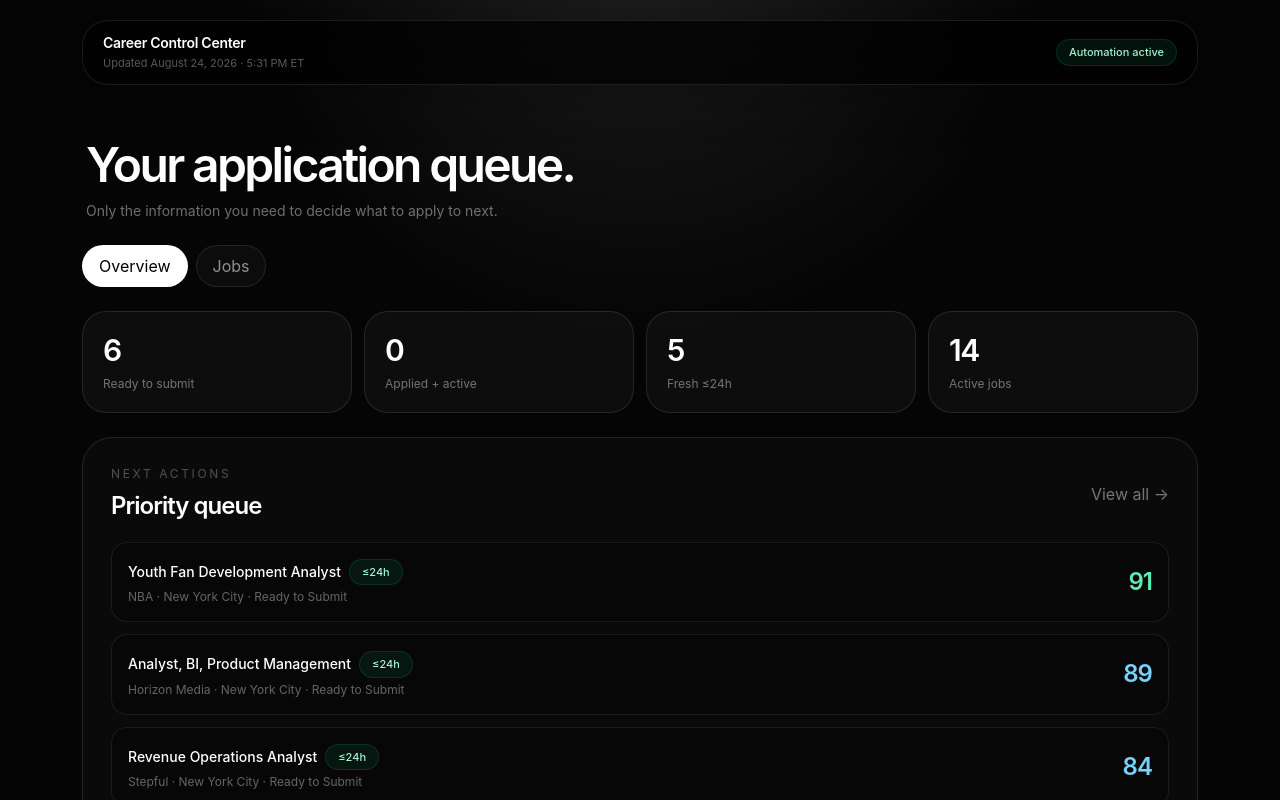
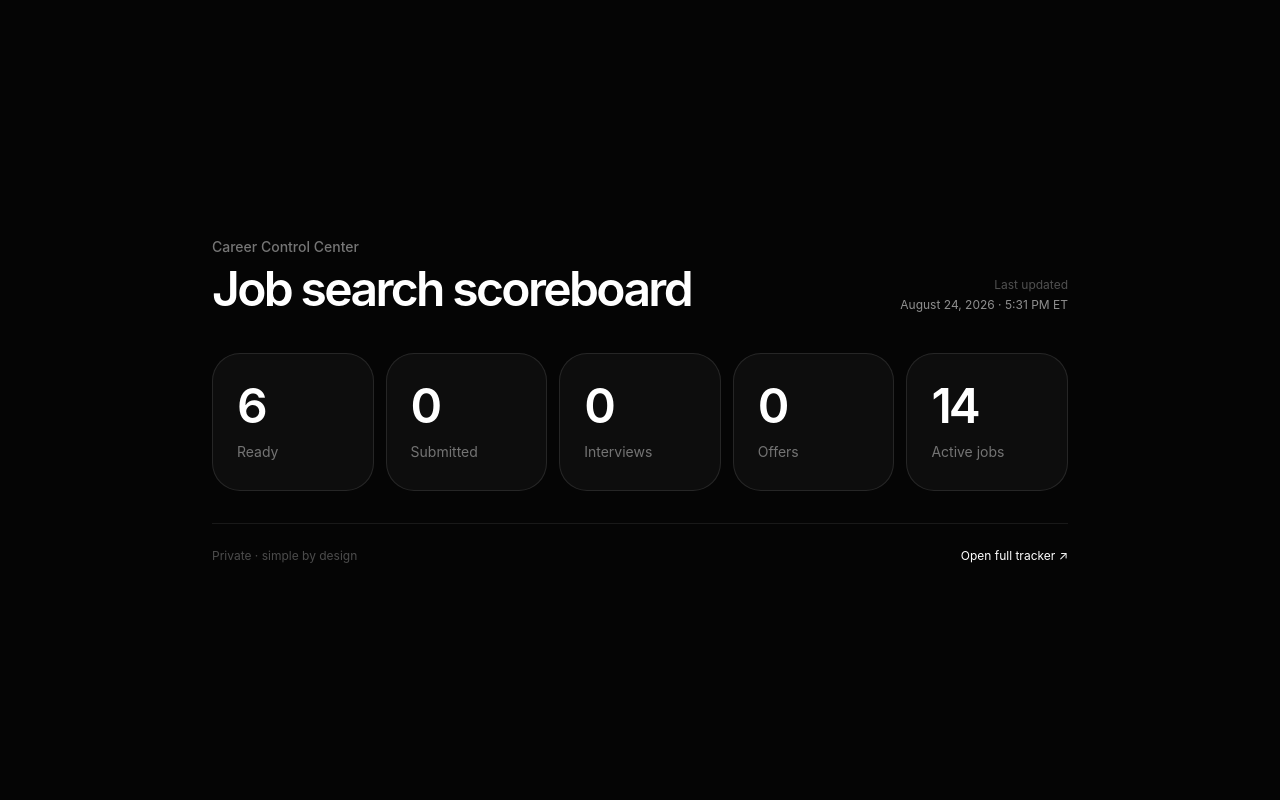
Before and after one commit to micksems/ai-portfolio, a Next.js app: page /job-search in a window 1280 px wide. Shown: the top 800 px of the page. Built offline with nearby package versions, Linux system fonts and the light colour scheme.

Commit message:
Simplify career dashboard to scoreboard

```diff
--- a/src/app/job-search/DashboardClient.js
+++ b/src/app/job-search/DashboardClient.js
@@ -1,198 +1,55 @@
 "use client";
-
-import { useMemo, useState } from "react";
-
-const tabs = ["Overview", "Jobs"];
-
-function Pill({ children, tone = "neutral" }) {
-  const tones = {
-    neutral: "border-white/10 bg-white/[0.04] text-white/62",
-    good: "border-emerald-400/15 bg-emerald-400/[0.08] text-emerald-200",
-    warn: "border-amber-300/15 bg-amber-300/[0.08] text-amber-100",
-    blue: "border-sky-400/15 bg-sky-400/[0.08] text-sky-200",
-  };
-  return (
-    <span className={`inline-flex items-center rounded-full border px-3 py-1 text-[11px] font-medium ${tones[tone]}`}>
-      {children}
-    </span>
-  );
-}
 
 function Metric({ value, label }) {
   return (
-    <div className="rounded-[24px] border border-white/10 bg-white/[0.035] p-5">
-      <p className="text-3xl font-semibold tracking-[-0.05em] text-white">{value}</p>
-      <p className="mt-2 text-xs text-white/42">{label}</p>
+    <div className="rounded-[28px] border border-white/10 bg-white/[0.035] px-5 py-7 sm:px-6">
+      <div className="text-4xl font-semibold tracking-[-0.06em] text-white sm:text-5xl">{value}</div>
+      <div className="mt-3 text-sm text-white/42">{label}</div>
     </div>
   );
 }
 
-function Score({ score }) {
-  const tone = score >= 90 ? "text-emerald-300" : score >= 80 ? "text-sky-300" : "text-amber-200";
-  return <span className={`text-2xl font-semibold tracking-[-0.04em] ${tone}`}>{score}</span>;
-}
-
-function freshnessTone(freshness) {
-  if (freshness === "≤24h") return "good";
-  if (freshness === "1–3d") return "blue";
-  if (freshness === "3–7d") return "neutral";
-  if (freshness) return "warn";
-  return "neutral";
-}
-
-function JobCard({ job }) {
-  return (
-    <article className="rounded-[26px] border border-white/10 bg-white/[0.035] p-5 transition hover:border-white/18 hover:bg-white/[0.05]">
-      <div className="flex gap-4">
-        <div className="min-w-0 flex-1">
-          <div className="flex flex-wrap items-center gap-2">
-            <Pill tone={job.status === "Ready to Submit" ? "good" : "blue"}>{job.status}</Pill>
-            <Pill>{job.location}</Pill>
-            {job.freshness ? <Pill tone={freshnessTone(job.freshness)}>{job.freshness}</Pill> : null}
-          </div>
-          <h3 className="mt-4 text-lg font-semibold tracking-[-0.03em] text-white">{job.role}</h3>
-          <p className="mt-1 text-sm text-white/44">{job.company}</p>
-        </div>
-        <div className="text-right">
-          <Score score={job.score} />
-          <p className="mt-1 text-[10px] uppercase tracking-[0.2em] text-white/25">match</p>
-        </div>
-      </div>
-      <div className="mt-5 flex items-center justify-end">
-        <a
-          href={job.url}
-          target="_blank"
-          rel="noreferrer"
-          className="inline-flex h-10 items-center rounded-full border border-white/12 bg-white/[0.04] px-4 text-xs font-medium text-white/78 transition hover:border-white/24 hover:bg-white/[0.08] hover:text-white"
-        >
-          Open role ↗
-        </a>
-      </div>
-    </article>
-  );
-}
-
 export default function DashboardClient({ jobSearchData }) {
-  const [activeTab, setActiveTab] = useState("Overview");
-  const [query, setQuery] = useState("");
-
-  const activeJobs = jobSearchData.jobs.filter((job) => job.status !== "Closed");
-  const readyJobs = activeJobs.filter((job) => job.status === "Ready to Submit");
-  const appliedPlus = activeJobs.filter((job) => ["Applied", "Interview", "Offer"].includes(job.status));
-  const freshJobs = activeJobs.filter((job) => job.freshness === "≤24h");
-
-  const filteredJobs = useMemo(() => {
-    const normalized = query.trim().toLowerCase();
-    return [...activeJobs]
-      .filter((job) => !normalized || `${job.company} ${job.role} ${job.status}`.toLowerCase().includes(normalized))
-      .sort((a, b) => {
-        const readyDelta = Number(b.status === "Ready to Submit") - Number(a.status === "Ready to Submit");
-        if (readyDelta) return readyDelta;
-        return b.score - a.score;
-      });
-  }, [query, jobSearchData]);
-
-  const priorityJobs = [...activeJobs]
-    .sort((a, b) => {
-      const readyDelta = Number(b.status === "Ready to Submit") - Number(a.status === "Ready to Submit");
-      if (readyDelta) return readyDelta;
-      const freshDelta = Number(b.freshness === "≤24h") - Number(a.freshness === "≤24h");
-      if (freshDelta) return freshDelta;
-      return b.score - a.score;
-    })
-    .slice(0, 5);
+  const jobs = jobSearchData.jobs || [];
+  const activeJobs = jobs.filter((job) => job.status !== "Closed");
+  const ready = activeJobs.filter((job) => job.status === "Ready to Submit").length;
+  const submitted = activeJobs.filter((job) => ["Applied", "Interview", "Offer"].includes(job.status)).length;
+  const interviews = activeJobs.filter((job) => job.status === "Interview").length;
+  const offers = activeJobs.filter((job) => job.status === "Offer").length;
 
   return (
     <main className="min-h-screen bg-[#050505] text-white">
-      <div className="pointer-events-none fixed inset-x-0 top-0 h-[360px] bg-[radial-gradient(circle_at_50%_-20%,rgba(255,255,255,0.10),transparent_55%)]" />
+      <div className="mx-auto flex min-h-screen max-w-[920px] flex-col justify-center px-5 py-12 sm:px-8">
+        <div className="mb-10 flex flex-wrap items-end justify-between gap-4">
+          <div>
+            <p className="text-sm font-medium text-white/45">Career Control Center</p>
+            <h1 className="mt-2 text-4xl font-semibold tracking-[-0.055em] sm:text-5xl">Job search scoreboard</h1>
+          </div>
+          <div className="text-right text-xs text-white/30">
+            <div>Last updated</div>
+            <div className="mt-1 text-white/55">{jobSearchData.updatedAt}</div>
+          </div>
+        </div>
 
-      <div className="relative mx-auto max-w-[1180px] px-4 pb-16 pt-5 sm:px-6 lg:px-8">
-        <header className="sticky top-4 z-20 rounded-[26px] border border-white/10 bg-black/70 px-4 py-3 shadow-2xl shadow-black/20 backdrop-blur-2xl md:px-5">
-          <div className="flex flex-wrap items-center justify-between gap-3">
-            <div>
-              <p className="text-sm font-semibold tracking-[-0.02em]">Career Control Center</p>
-              <p className="mt-0.5 text-[11px] text-white/34">Updated {jobSearchData.updatedAt}</p>
-            </div>
-            <Pill tone="good">Automation active</Pill>
-          </div>
-        </header>
-
-        <section className="px-1 pb-6 pt-10 md:pt-14">
-          <h1 className="text-4xl font-semibold tracking-[-0.055em] sm:text-5xl">Your application queue.</h1>
-          <p className="mt-3 text-sm text-white/42">Only the information you need to decide what to apply to next.</p>
+        <section className="grid grid-cols-2 gap-3 lg:grid-cols-5">
+          <Metric value={ready} label="Ready" />
+          <Metric value={submitted} label="Submitted" />
+          <Metric value={interviews} label="Interviews" />
+          <Metric value={offers} label="Offers" />
+          <Metric value={activeJobs.length} label="Active jobs" />
         </section>
 
-        <nav className="mb-6 flex gap-2">
-          {tabs.map((tab) => (
-            <button
-              key={tab}
-              onClick={() => setActiveTab(tab)}
-              className={`rounded-full border px-4 py-2 text-xs font-medium transition ${
-                activeTab === tab
-                  ? "border-white/25 bg-white text-black"
-                  : "border-white/10 bg-white/[0.03] text-white/54 hover:border-white/20 hover:text-white"
-              }`}
-            >
-              {tab}
-            </button>
-          ))}
-        </nav>
-
-        {activeTab === "Overview" ? (
-          <div className="space-y-6">
-            <div className="grid gap-3 grid-cols-2 lg:grid-cols-4">
-              <Metric value={readyJobs.length} label="Ready to submit" />
-              <Metric value={appliedPlus.length} label="Applied + active" />
-              <Metric value={freshJobs.length} label="Fresh ≤24h" />
-              <Metric value={activeJobs.length} label="Active jobs" />
-            </div>
-
-            <section className="rounded-[30px] border border-white/10 bg-white/[0.025] p-5 md:p-7">
-              <div className="flex items-center justify-between gap-4">
-                <div>
-                  <p className="text-xs uppercase tracking-[0.22em] text-white/28">Next actions</p>
-                  <h2 className="mt-2 text-2xl font-semibold tracking-[-0.04em]">Priority queue</h2>
-                </div>
-                <button onClick={() => setActiveTab("Jobs")} className="text-xs text-white/44 transition hover:text-white">
-                  View all →
-                </button>
-              </div>
-
-              <div className="mt-5 space-y-3">
-                {priorityJobs.map((job) => (
-                  <div key={`${job.company}-${job.role}`} className="flex items-center gap-4 rounded-2xl border border-white/8 bg-black/25 p-4">
-                    <div className="min-w-0 flex-1">
-                      <div className="flex flex-wrap items-center gap-2">
-                        <p className="truncate text-sm font-medium">{job.role}</p>
-                        {job.freshness ? <Pill tone={freshnessTone(job.freshness)}>{job.freshness}</Pill> : null}
-                      </div>
-                      <p className="mt-1 text-xs text-white/38">{job.company} · {job.location} · {job.status}</p>
-                    </div>
-                    <Score score={job.score} />
-                  </div>
-                ))}
-              </div>
-            </section>
-          </div>
-        ) : null}
-
-        {activeTab === "Jobs" ? (
-          <section>
-            <input
-              value={query}
-              onChange={(event) => setQuery(event.target.value)}
-              placeholder="Search company, role, or status..."
-              className="mb-5 h-12 w-full rounded-2xl border border-white/10 bg-white/[0.035] px-4 text-sm text-white outline-none placeholder:text-white/25 focus:border-white/25"
-            />
-            <div className="grid gap-4 lg:grid-cols-2">
-              {filteredJobs.map((job) => <JobCard key={`${job.company}-${job.role}`} job={job} />)}
-            </div>
-          </section>
-        ) : null}
-
-        <footer className="mt-12 border-t border-white/8 px-1 pt-6 text-xs text-white/25">
-          Private · Face ID / PIN protected · search indexing disabled
-        </footer>
+        <div className="mt-8 flex items-center justify-between border-t border-white/8 pt-6 text-xs">
+          <span className="text-white/28">Private · simple by design</span>
+          <a
+            href="https://docs.google.com/spreadsheets/d/1Kvb_4CM_FcOEVubMq8LTNFve6LOqw4uxU_SMDMVN44o/edit"
+            target="_blank"
+            rel="noreferrer"
+            className="text-white/55 transition hover:text-white"
+          >
+            Open full tracker ↗
+          </a>
+        </div>
       </div>
     </main>
   );
```
